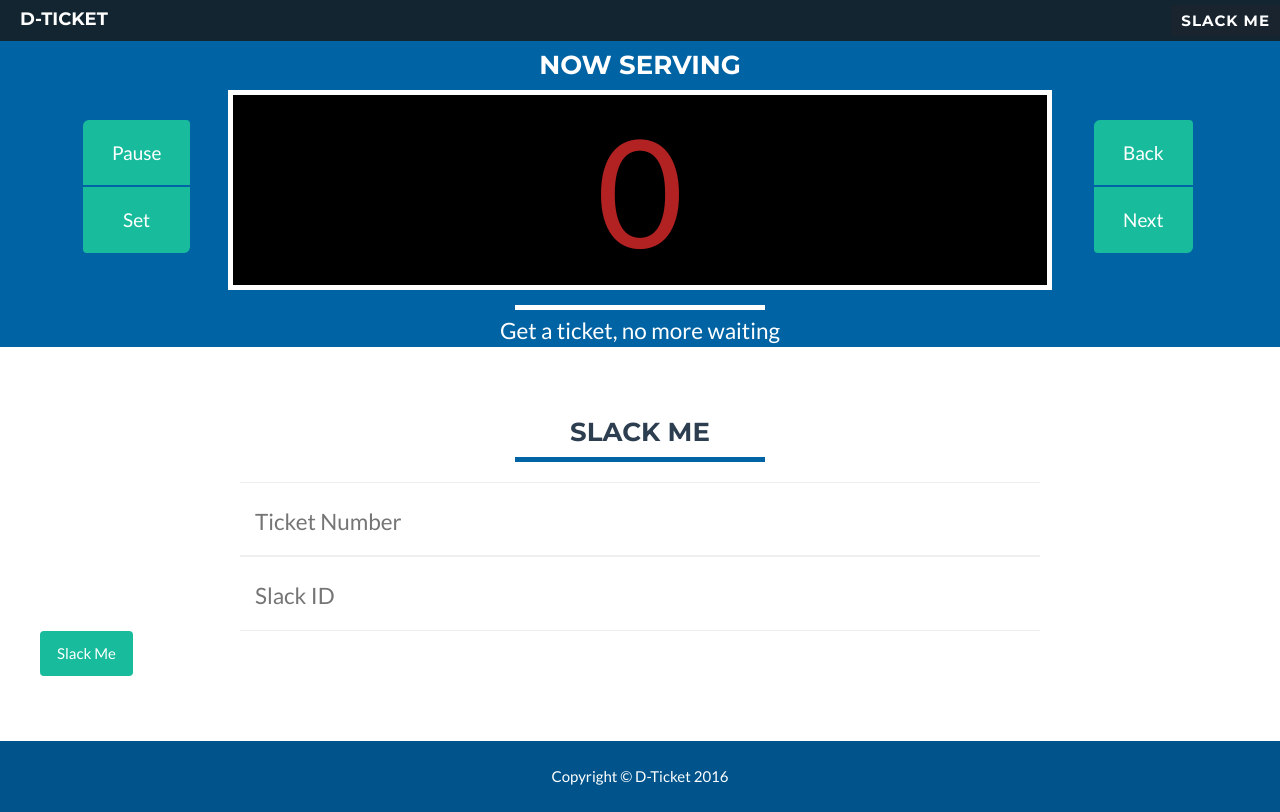
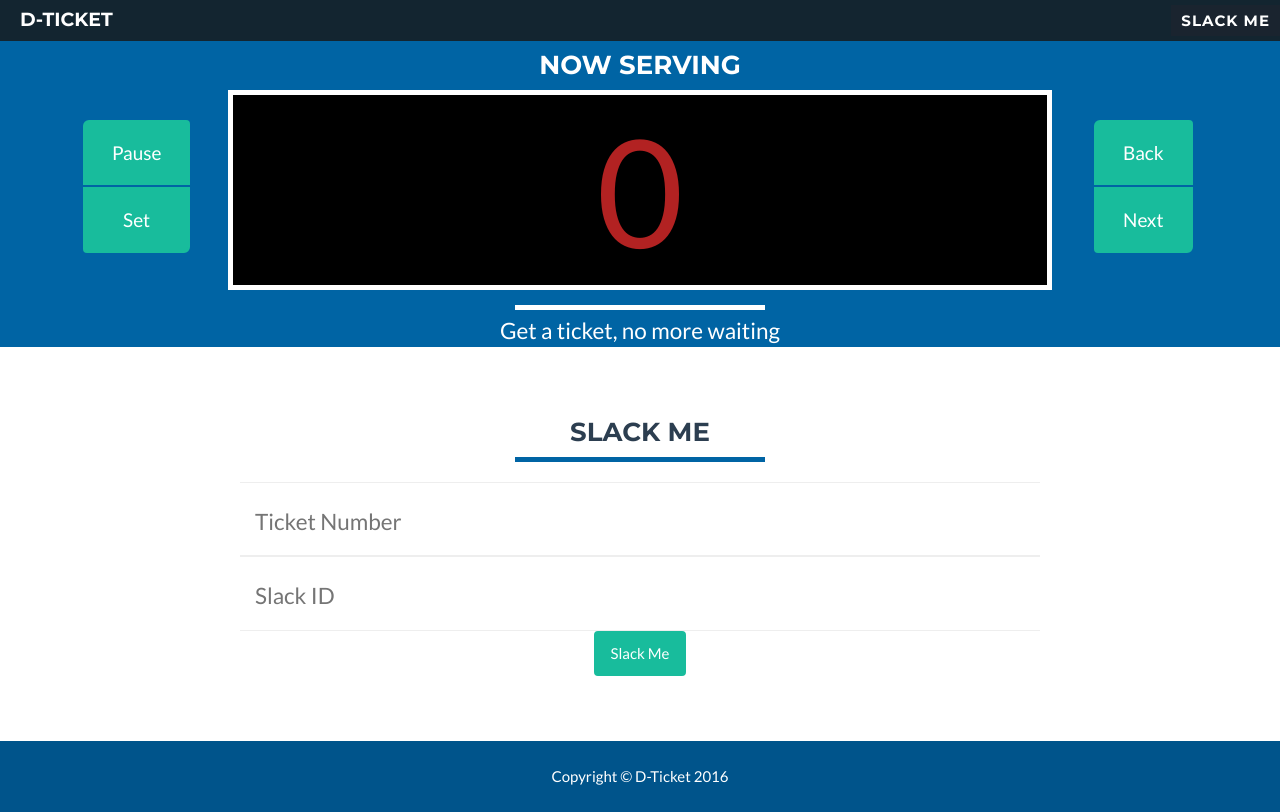
Before and after one commit to seanon414/dticket, a Django app: page / in a window 1280 px wide. Run offline with Django 3.2, Linux system fonts and the light colour scheme; some libraries are stand-ins or nearby versions.

Commit message:
fixed buttons

```diff
--- a/dticket/static/css/freelancer.css
+++ b/dticket/static/css/freelancer.css
@@ -105,24 +105,27 @@ header .intro-text .skills {
   .navbar-default .navbar-nav > li > a {
     padding: 5px 10px;
   }
+  /*
     .navbar-fixed-top {
         padding: 10px 0;
         -webkit-transition: padding 0.3s;
         -moz-transition: padding 0.3s;
         transition: padding 0.3s;
-  }
-  .navbar-fixed-top .navbar-brand {
+	    .navbar-brand {
 	        font-size: 1.2em;
 	        -webkit-transition: all 0.3s;
 	        -moz-transition: all 0.3s;
 	        transition: all 0.3s;
 	    }
+    }
+
     .navbar-fixed-top.navbar-shrink {
         padding: 10px 0;
-  }
-  .navbar-fixed-top.navbar-shrink .navbar-brand {
+		.navbar-brand {
 	        font-size: 1.5em;
 	    }
+	}
+	*/
 }
 .navbar {
   font-family: "Montserrat", "Helvetica Neue", Helvetica, Arial, sans-serif;
@@ -504,3 +507,6 @@ hr.ticket-primary:after {
   font-size: 1.5em;
   outline: none;
 }
+#page-top section .submit-button {
+  text-align: center;
+}
--- a/dticket/static/less/freelancer.less
+++ b/dticket/static/less/freelancer.less
@@ -122,6 +122,7 @@ header {
 	.navbar-default .navbar-nav > li > a {
 		padding: 5px 10px;
 	}
+	/*
     .navbar-fixed-top {
         padding: 10px 0;
         -webkit-transition: padding 0.3s;
@@ -134,12 +135,14 @@ header {
 	        transition: all 0.3s;
 	    }
     }
+
     .navbar-fixed-top.navbar-shrink {
         padding: 10px 0;
 		.navbar-brand {
 	        font-size: 1.5em;
 	    }
 	}
+	*/
 }
 
 .navbar {
@@ -569,4 +572,7 @@ hr.ticket-primary:after {
 		font-size: 1.5em;
 		outline: none;
 	}
+	.submit-button {
+		text-align: center;
+	}
 }
--- a/dticket/templates/index.html
+++ b/dticket/templates/index.html
@@ -78,8 +78,8 @@
             <div class="row">
                 <div class="col-xs-2">
                     <div class="btn-actions btn-group-vertical left-panel">
-                        <button class="btn btn-success btn-lg" name="button_pause">Pause</button>
-                        <button class="btn btn-success btn-lg" name="button_set">Set</button>
+                        <a class="btn btn-success btn-lg" name="button_pause">Pause</a>
+                        <a class="btn btn-success btn-lg" name="button_set">Set</a>
                     </div>
                 </div>
                 <div class="col-xs-8">
@@ -134,7 +134,7 @@
                             <br>
                             <div id="success"></div>
                             <div class="row">
-                                <div class="form-group col-xs-12">
+                                <div class="form-group col-xs-12 submit-button">
                                     <button type="submit" class="btn btn-success btn-default" name="button_slack">Slack Me</button>
                                 </div>
                             </form>
```
Lines whose indentation alone changed are shown as unchanged.
